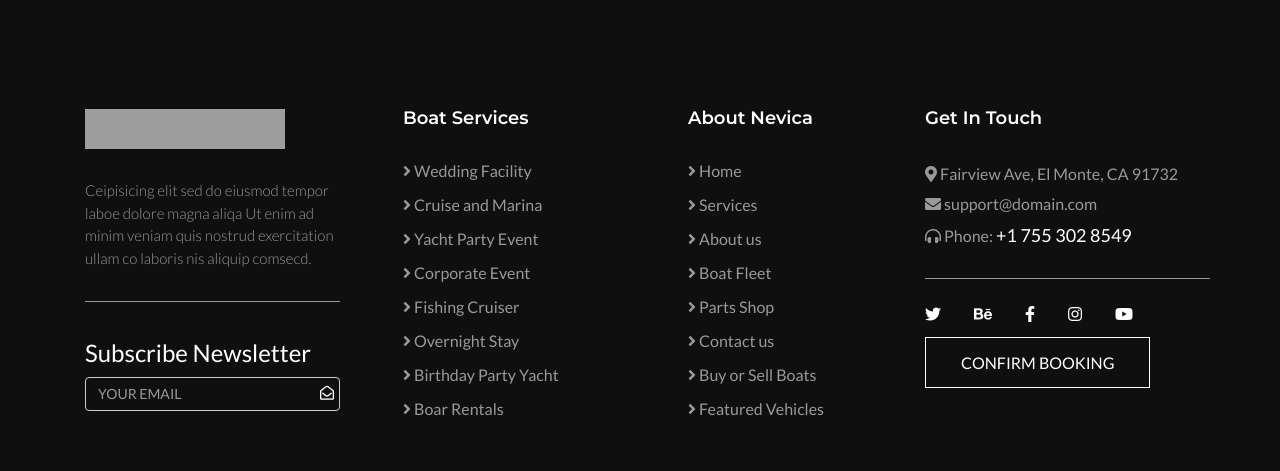
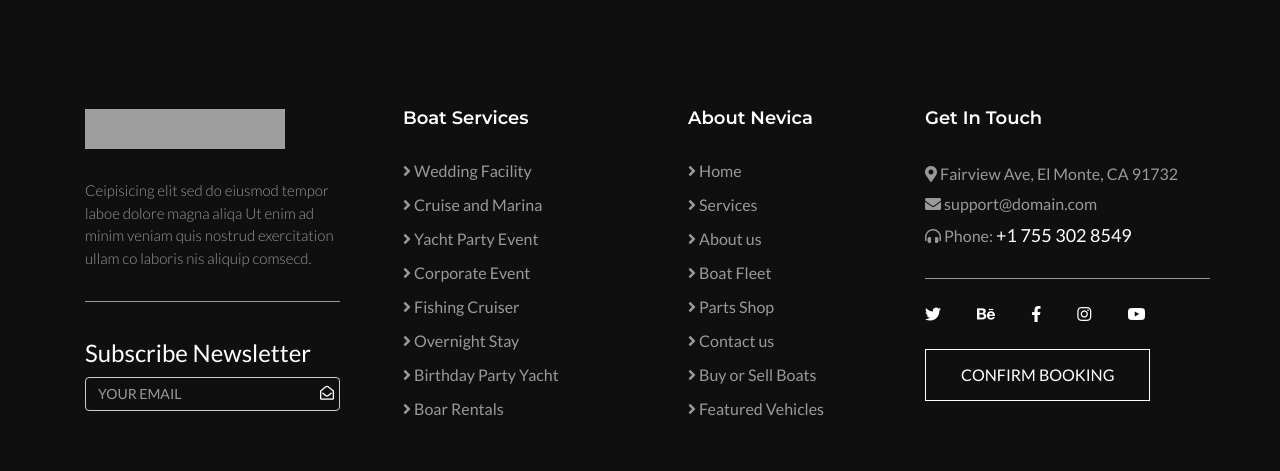
Before and after one commit to lanhlung086/T2009M_WEB, a PHP site: page /Laps6.html in a window 1280 px wide. Shown: the part 1900-2371 px from the top of the page. Run offline with PHP 8.4, Linux system fonts and the light colour scheme; some libraries are stand-ins or nearby versions; grey boxes are pictures that could not be loaded.

Commit message:
update css lap6

```diff
--- a/CSS/LapS6.css
+++ b/CSS/LapS6.css
@@ -264,18 +264,21 @@ input:focus{
     font-size: 18px;
     color: white;
 }
+.list-contact ul{
+    margin: 25px 0;
+}
 .list-contact_icon{
     list-style: none;
     color: white;
     margin: 25px 0;
-    display: inline-block;
 }
 .list-contact_icon li{
-    float: left;
     padding-right: 33px;
+    display: inline-block;
 }
 .button-booking{
     background-color: #0f0f0f;
     border: 1px solid #fff;
     padding: 15px 35px;
+    display: inline-block;
 }
```
